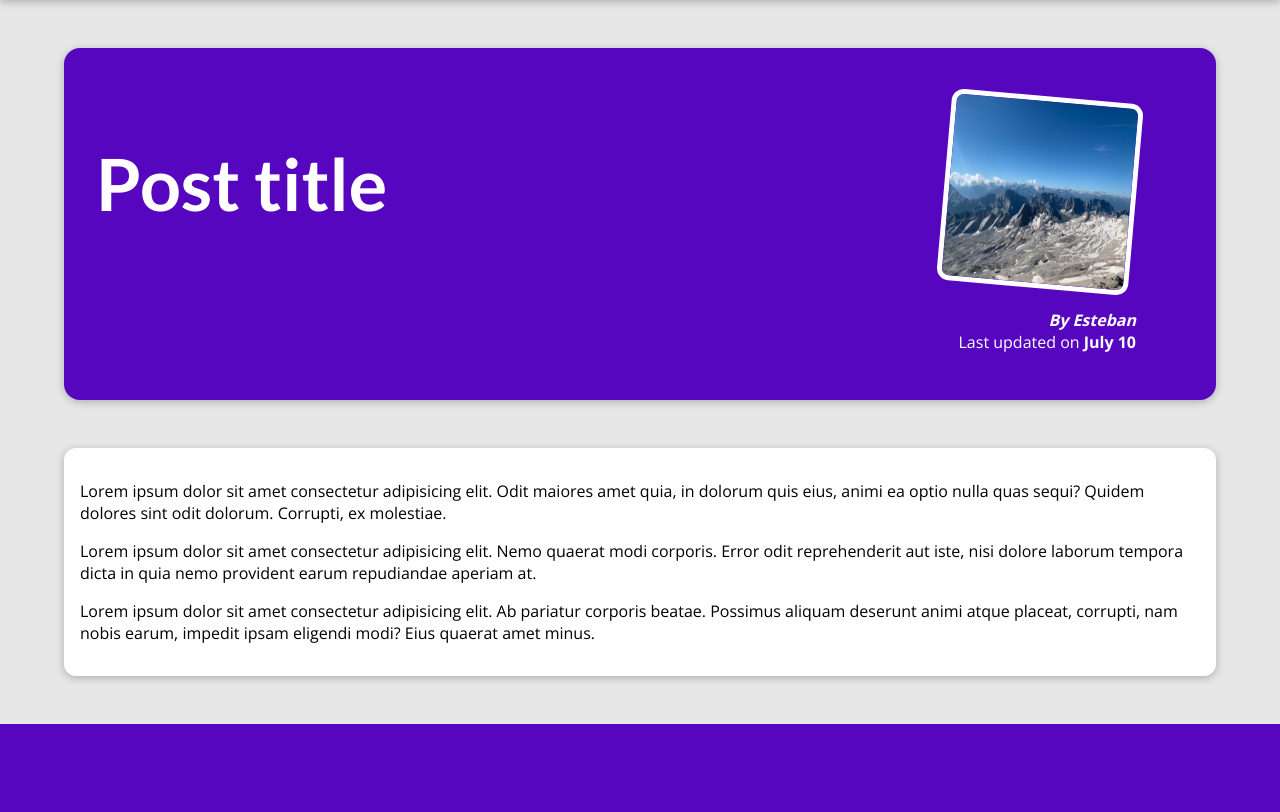
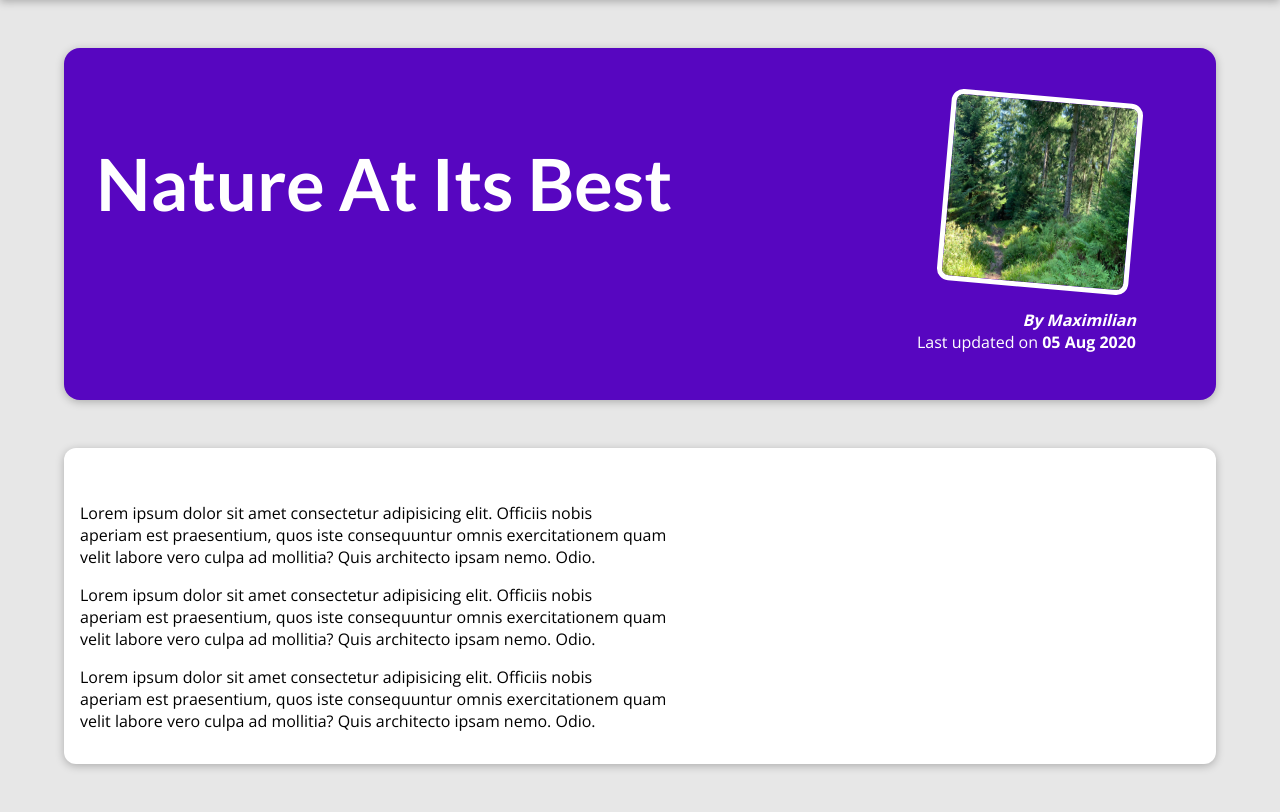
Before and after one commit to JuanPuyo1/myblog, a Django app: page /posts/into-the-woods in a window 1280 px wide. Shown: the part 80-892 px from the top of the page. Before the commit the page ends 804 px from the top, so only its background shows below. Run offline with Django 5.2, Linux system fonts and the light colour scheme.

Commit message:
delete the hardcoded content in the single post page by adding the filters and search the content for one specific post

```diff
--- a/blog/templates/blog/post-detail.html
+++ b/blog/templates/blog/post-detail.html
@@ -3,7 +3,7 @@
 
 {% block title %}
 
-    This post title
+    {{post.title}}
 
 {% endblock title %}
 
@@ -18,25 +18,18 @@
 {% block content %}
 
     <section id="summary">
-        <h2>Post title</h2>
+        <h2>{{post.title}}</h2>
         <article>
-            <img src="{% static "blog/images/mountains.jpg" %}" alt="Post title">
-            <address>By Esteban</address>
+            <img src="{% static "blog/images/"|add:post.image %}" alt={{post.title}}>
+            <address>By {{post.author|title}}</address>
             <div>
-                Last updated on <time>July 10</time>
+                Last updated on <time>{{post.date|date:"d M Y"}}</time>
             </div>
         </article>
     </section>
 
     <main>
-        <p>
-            Lorem ipsum dolor sit amet consectetur adipisicing elit. Odit maiores amet quia, in dolorum quis eius, animi ea optio nulla quas sequi? Quidem dolores sint odit dolorum. Corrupti, ex molestiae.
-        </p>
-        <p>
-            Lorem ipsum dolor sit amet consectetur adipisicing elit. Nemo quaerat modi corporis. Error odit reprehenderit aut iste, nisi dolore laborum tempora dicta in quia nemo provident earum repudiandae aperiam at.</p>
-        <p>
-            Lorem ipsum dolor sit amet consectetur adipisicing elit. Ab pariatur corporis beatae. Possimus aliquam deserunt animi atque placeat, corrupti, nam nobis earum, impedit ipsam eligendi modi? Eius quaerat amet minus.
-        </p>
+        {{post.content|linebreaks}}
     </main>
 
 {% endblock content %}
--- a/blog/views.py
+++ b/blog/views.py
@@ -87,4 +87,9 @@
     })
 
 def post_detail(request,slug):
-    return render(request,"blog/post-detail.html")
+    #find the post
+    identified_post = next(post for post in all_posts if post['slug']==slug)
+
+    return render(request,"blog/post-detail.html",{
+        "post": identified_post
+    })
```
